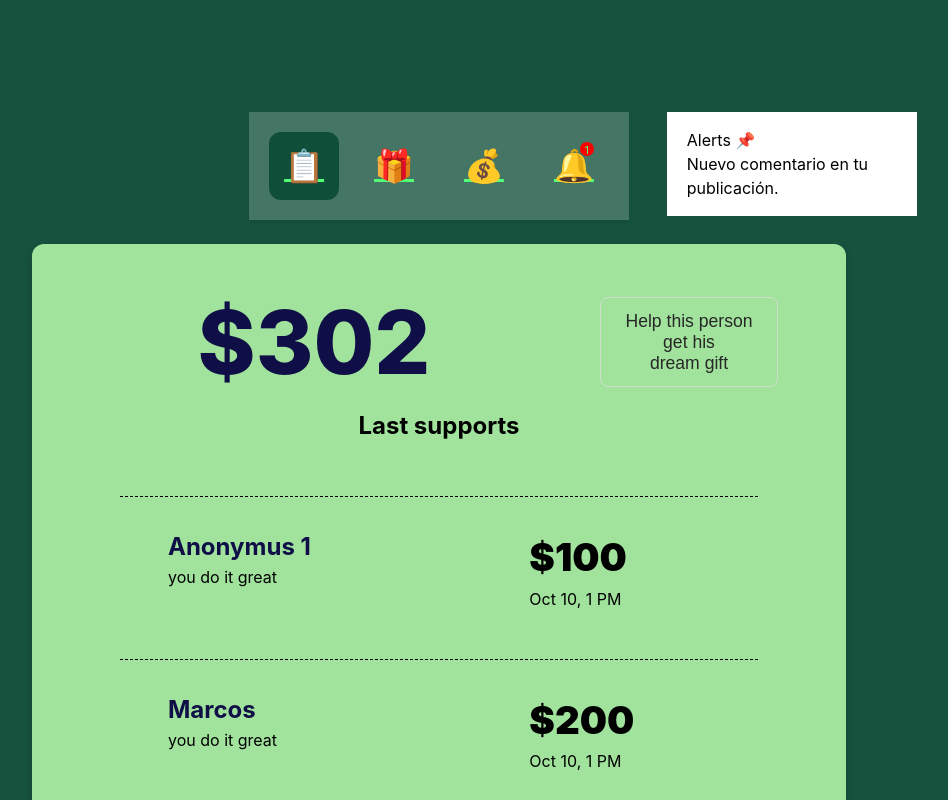
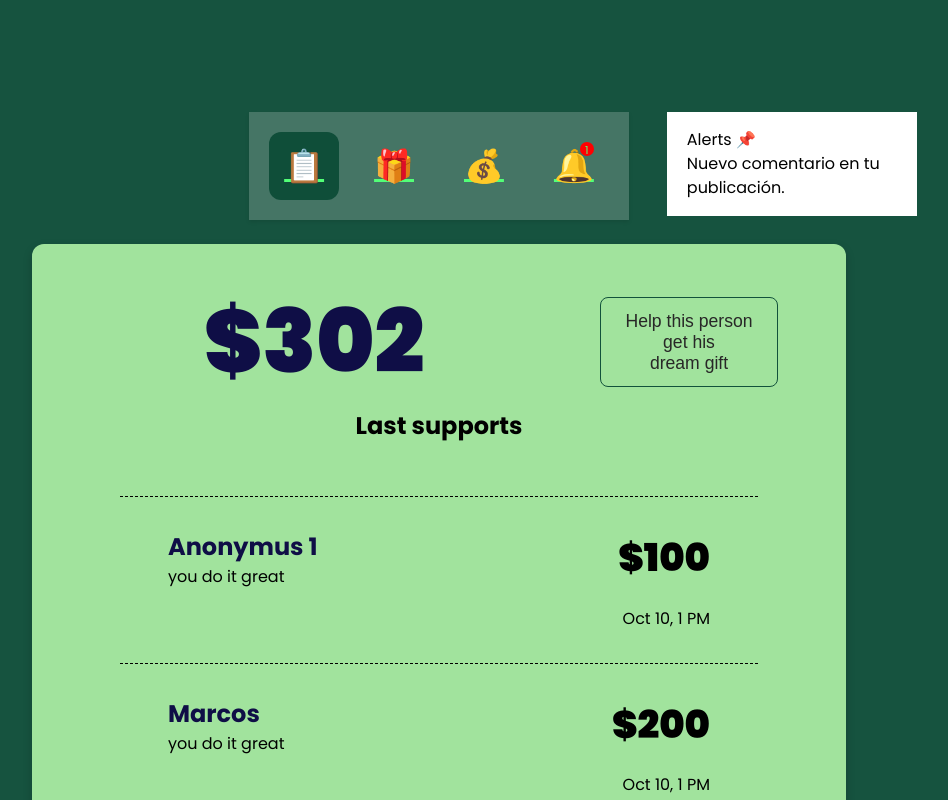
Before and after one commit to leoncan122/self-santa, a React (Vite) app: page /add-funds in a window 1280 px wide. Shown: the top 800 px of the page, without its empty margins (201-1149 px from the left). Built offline with nearby package versions, Linux system fonts and the light colour scheme.

Commit message:
chore: Refactor modules

```diff
--- a/src/components/Fund/Fund.css
+++ b/src/components/Fund/Fund.css
@@ -1,5 +1,6 @@
 
-.funds-page {
+
+/* .funds-page {
   text-align: center;
   background: #aaeca3f0;
   color: #000;
@@ -19,7 +20,7 @@
     width: 100%;
     flex-direction: column;
   }
-}
+} */
 
 
 
@@ -31,12 +32,7 @@
   .fund-greeting {
     color: var(--color-primary);
   }
-  .funds-total {
-    font-size: 5.5rem;
-    color: #0f0e46;
-    font-weight: 800;
-    grid-area: price;
-  }
+
   .funds-display {
     font-size: 1.2rem;
     color: #555;
@@ -62,28 +58,34 @@
     }
 
   }
+
+  button:hover {
+    background-color: transparent; /* O el color de fondo que desees */
+    box-shadow: none;
+  }
+
   .add-funds-btn {
     background: transparent;
     color: rgb(40, 39, 39);
-    border: 1px solid rgba(219, 221, 216, 0.79);
+    border: 1px solid var(--color-primary);
     padding: 0.8rem 1.5rem;
     font-size: 1.1rem;
     /* line-height: 1.3rem; */
     font-weight: 500;
     border-radius: 8px;
     cursor: pointer;
-    transition: background 0.3s ease;
+    transition: background 0.3s ease-in;
 
   }
 
-  .add-funds-btn:hover {
-    background: var(--color-primary);
-    color: aliceblue;
-  }
+  /* .add-funds-btn:hover { */
+    /* background: var(--color-primary);
+    color: aliceblue; */
+  /* } */
 
-  .add-funds-btn:active {
+  /* .add-funds-btn:active {
     background: transparent;
-  }
+  } */
 
 .funds-list {
   list-style-type: none;
@@ -92,16 +94,15 @@
   align-items: space-between;
   justify-content: flex-start;
   padding: 0;
-  gap: 1rem;
+  /* gap: 1rem; */
   overflow: auto;
   margin-top: 3.25rem;
   padding-bottom: 2.2rem;
 }
 
-.funds-list > li {
+.funds-item {
   display: grid;
-  grid-template-columns: repeat(3, minmax(150px, 1fr));
-  /* align-items:  center; */
+  grid-template-columns: repeat(2, minmax(150px, 1fr));
   padding: 2rem 3rem;
   /* background-color: #ffffff99; */
   border-top: 1px dashed black;
@@ -122,6 +123,7 @@
   grid-column-end: 4;
   display: flex;
   flex-direction: column;
+  align-items: end;
 
 }
 .funds-details .fund-name{
@@ -131,7 +133,7 @@
 
 }
 .funds-info .fund-date{
-
+  margin-top: 1.25rem;
 }
 .funds-info  .fund-amount {
   font-size: 2.40rem;
@@ -142,7 +144,7 @@
     display: flex;
     flex-direction: column;
   }
-  .funds-list > li {
+  .funds-item {
     display: flex;
     flex-direction: row;
     justify-content: space-between;
--- a/src/components/Fund/Fund.tsx
+++ b/src/components/Fund/Fund.tsx
@@ -5,6 +5,8 @@ import { AddFunds } from "../Forms/AddFunds/AddFunds";
 import ProgresiveCounter from "./ProgresiveCounter/ProgresiveCounter";
 // import { MessagingObservable } from "../../services/messaging.service";
 import { FUNDS_LIST } from "../../mocks/funds";
+import BlockColorPrimary from "../Layout/Buttons/BlockColorPrimary/BlockColorPrimary";
+import PageViewWrapper from "../Layout/PageViewWrapper/PageViewWrapper";
 
 export const Funds = () => {
   const { isModalOpen, setIsModalOpen } = useModalContext();
@@ -16,14 +18,15 @@ export const Funds = () => {
 
 
   return (
-    <div className="funds-page">
-      {/* <p className="funds-display">Current Funds: ${funds}</p> */}
+    <PageViewWrapper>
       <ProgresiveCounter start={23} end={324} />
       <div className="add-funds-container">
+            <BlockColorPrimary>
             <button className="add-funds-btn" onClick={handleAddFunds}>
               Help this person<br/> get
               his<br />  dream gift
             </button>
+          </BlockColorPrimary>
             <Modal>
               <h2 className="fund-greeting">Thank you for supporting me!</h2>
               <AddFunds />
@@ -33,22 +36,20 @@ export const Funds = () => {
         <h2>Last supports </h2>
         <ul className="funds-list">
           {FUNDS_LIST.map((fund) => (
-            <li key={fund.id}>
+               <li key={fund.id} className="funds-item">
               <div className="funds-details">
                 <p className="fund-name">{fund.name}</p>
                 <p className="fund-text">{fund.text}</p>
-
               </div>
               <div className="funds-info">
                 <p className="fund-amount">${fund.amount}</p>
                 <p className="fund-date">{fund.date ? new Date(fund?.date).toLocaleDateString('en-US', {day: 'numeric', month: 'short',hour: 'numeric'}) : '-'}</p>
-
               </div>
             </li>
         ))}
         </ul>
       </div>
-    </div>
+    </PageViewWrapper>
   );
 };
 
--- /dev/null
+++ b/src/components/Fund/ProgresiveCounter/ProgresiveCounter.css
@@ -0,0 +1,6 @@
+.funds-total {
+    font-size: 5.5rem;
+    color: #0f0e46;
+    font-weight: 800;
+    grid-area: price;
+  }
--- a/src/components/Fund/ProgresiveCounter/ProgresiveCounter.tsx
+++ b/src/components/Fund/ProgresiveCounter/ProgresiveCounter.tsx
@@ -1,6 +1,6 @@
 import { useState, useEffect } from 'react';
 import { concatMap, mapTo, range, timer } from "rxjs";
-
+import "./ProgresiveCounter.css";
 interface ProgresiveCounterProps {
     start: number;
     end: number;
@@ -19,7 +19,7 @@ const ProgresiveCounter: React.FC<ProgresiveCounterProps> = ({ start, end, }) =>
           error: (error) => console.error("Error updating funds", error),
           complete: () => console.log("Funds updated"),
         });
-    }, []);
+    }, [start, end]);
 
     return       <div className="funds-total">${count}</div>;
 };
--- a/src/components/Layout/Modal/Modal.css
+++ b/src/components/Layout/Modal/Modal.css
@@ -1,5 +1,5 @@
 .overlay {
-    position: absolute;
+    position: fixed;
     left: 0;
     top: 0;
     width: 100vw;
@@ -10,6 +10,7 @@
     align-items: center;
     color: rgb(19, 22, 54);
     background-color: rgba(0, 0, 0, 0.445);
+    z-index: 20;
 
 }
 
--- /dev/null
+++ b/src/components/Layout/PageViewWrapper/PageViewWrapper.css
@@ -0,0 +1,21 @@
+.page-view-wrapper {
+    text-align: center;
+    background: #aaeca3f0;
+    color: #000;
+    padding: 2rem;
+    border-radius: 12px;
+    box-shadow: 0 4px 10px rgba(0, 0, 0, 0.2);
+    display: grid;
+    grid-template-areas: "price price cta"
+                          "price price cta"
+                          "list list list";
+    grid-template-rows: repeat(3, minmax(0.4fr, 1fr));
+    grid-template-columns: repeat(3, minmax(250px, 1fr));
+  }
+  @media  (max-width: 768px) {
+    .page-view-wrapper {
+      display: flex;
+      width: 100%;
+      flex-direction: column;
+    }
+  }
--- /dev/null
+++ b/src/components/Layout/PageViewWrapper/PageViewWrapper.tsx
@@ -0,0 +1,15 @@
+import './PageViewWrapper.css';
+
+interface PageViewWrapperProps {
+    children: React.ReactNode;
+}
+
+const PageViewWrapper: React.FC<PageViewWrapperProps> = ({ children }) => {
+    return (
+        <div className="page-view-wrapper">
+            {children}
+        </div>
+    );
+};
+
+export default PageViewWrapper;
--- a/src/components/Messaging/Messaging.tsx
+++ b/src/components/Messaging/Messaging.tsx
@@ -1,4 +1,5 @@
 import { MessagingObservable } from "../../services/messaging.service";
+import PageViewWrapper from "../Layout/PageViewWrapper/PageViewWrapper";
 export const MessagingPanel = () => {
 
     const handleNotification = () => {
@@ -17,9 +18,9 @@ export const MessagingPanel = () => {
 
     }
     return (
-        <div>
-            <h1>Messaging Panel</h1>
+        <PageViewWrapper>
+            <h2>Messaging Panel</h2>
             <button onClick={handleNotification}>Send Message</button>
-        </div>
+        </PageViewWrapper>
     )
 }
--- a/src/index.css
+++ b/src/index.css
@@ -1,3 +1,6 @@
+@import url("https://fonts.googleapis.com/css2?family=Poppins:wght@400;500;700;900&display=swap");
+
+
 :root {
   font-family: Inter, system-ui, Avenir, Helvetica, Arial, sans-serif;
   line-height: 1.5;
@@ -19,15 +22,7 @@
 body {
   background-color: #0d4d38f5;
   padding-top:5rem;
-
-  /* margin: 0;
-  display: flex;
-  align-items: start;
-   padding-top: 3rem;
-  justify-content: center;
-  min-width: 320px;
-  width: 100vw;
-  min-height: 100vh; */
+  font-family: "Poppins", sans-serif;
 }
 * {
   box-sizing: border-box;
```
Lines whose indentation alone changed are shown as unchanged.
